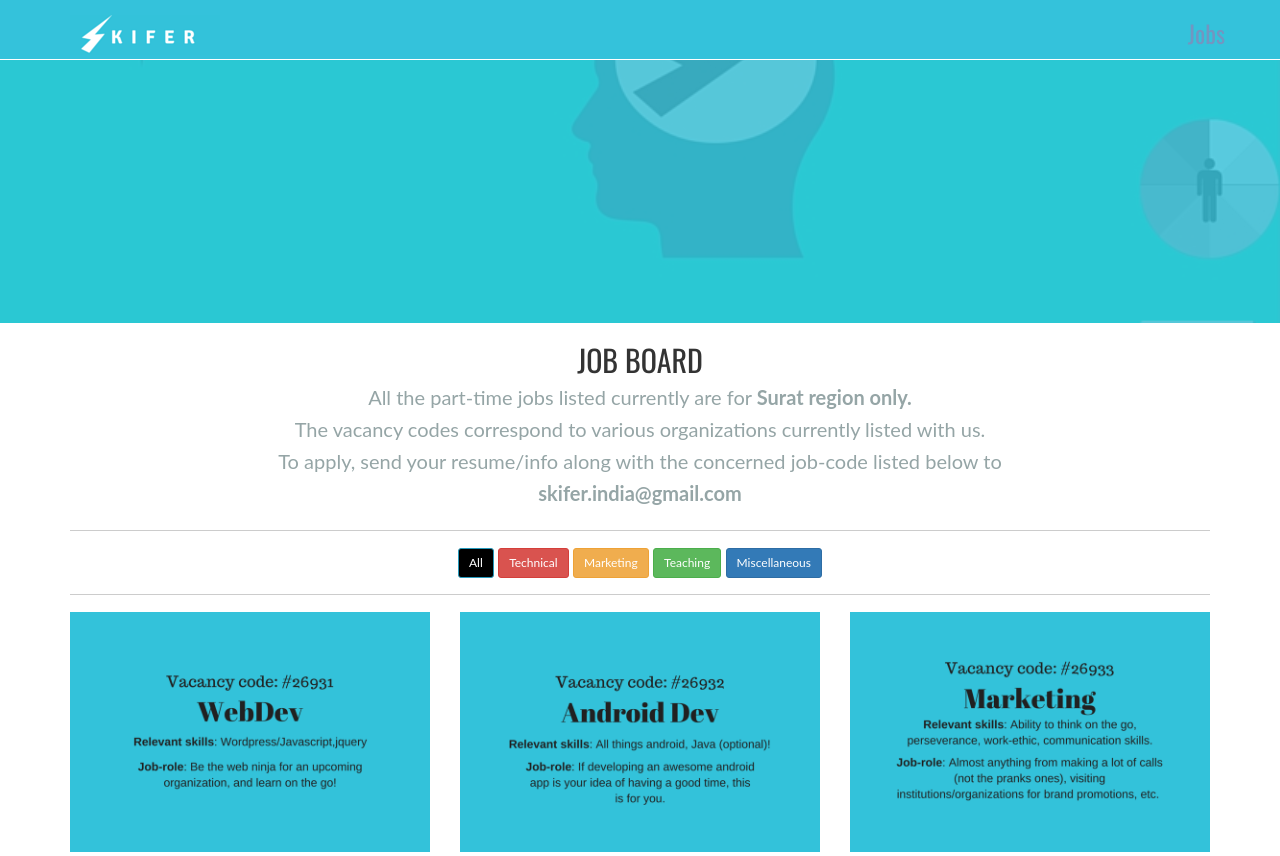
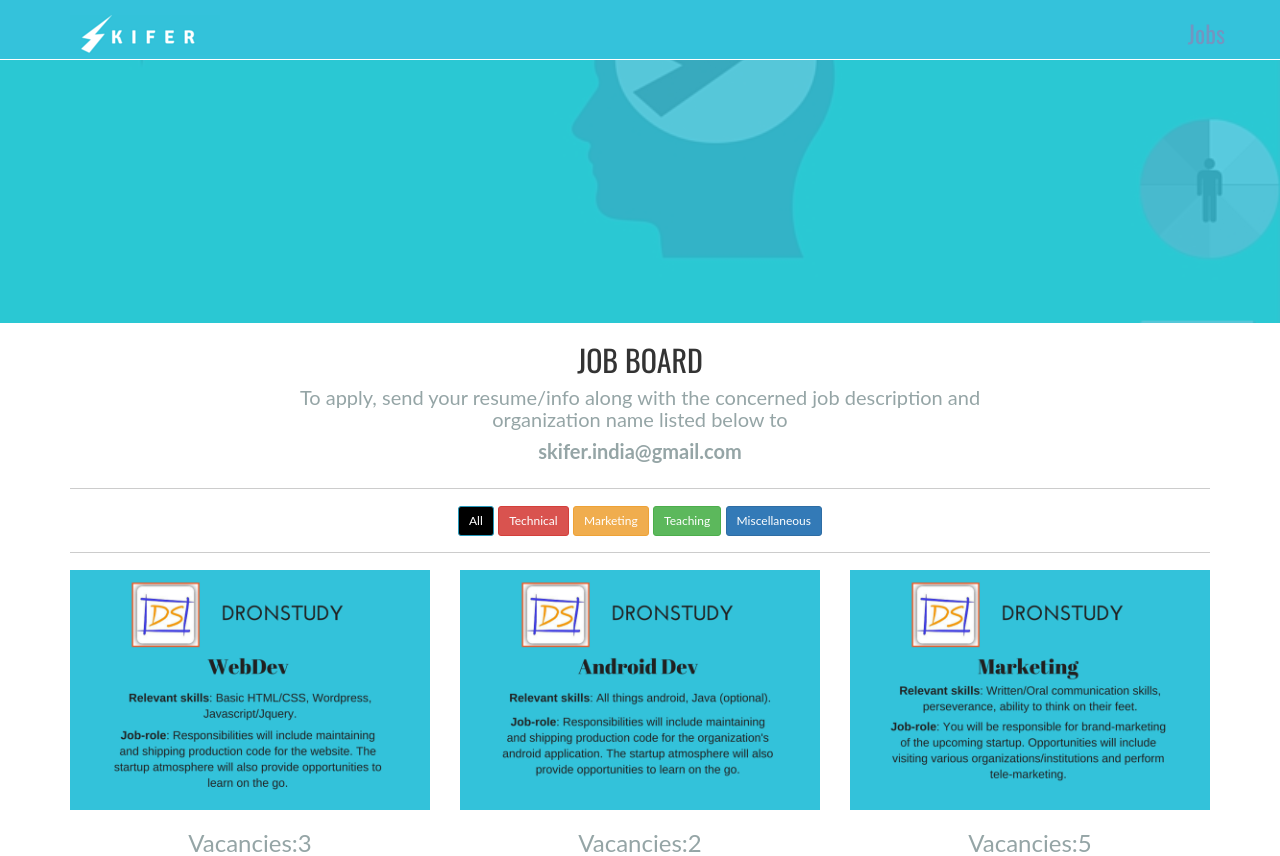
Before and after one commit to analyticalmonk/skifer_code, a Django app: template templates/jobs.html in a window 1280 px wide. Shown: the top 856 px of the page. Run offline with Django 3.2, Linux system fonts and the light colour scheme; the template is opened without the code that fills it, so the values that code supplies are empty; some libraries are stand-ins or nearby versions.

Commit message:
Modified the job board by adding the organization names in the listings

```diff
--- a/templates/jobs.html
+++ b/templates/jobs.html
@@ -113,9 +113,7 @@
         <div class="row text-center">
             <div class="col-md-8 col-md-offset-2 col-sm-8 col-sm-offset-2">
                 <h2 style = "font-family:Oswald">JOB BOARD</h2>
-                <h4>All the part-time jobs listed currently are for <strong>Surat region only.</strong></h4>
-                <h4>The vacancy codes correspond to various organizations currently listed with us.</h4>
-                <h4>To apply, send your resume/info along with the concerned job-code listed below to</h4>
+                <h4>To apply, send your resume/info along with the concerned job description and organization name listed below to</h4>
                 <h4><strong>skifer.india@gmail.com</strong></h4>
             </div>
 
@@ -138,7 +136,7 @@
         <div class="row text-center" id="portfolio-div">
 
             <div class="col-md-4 col-sm-4 technical">
-                 <!-- Just pass categories name in to the divs to make it in that category ( for ex: this is of html category) -->
+                 <!-- Just pass categories name in to the divs to make it in that category ( for ex: this is of technical category) -->
 
 
                 <a class="fancybox-media" title="Skifer Jobs" href="{%static './img/vacancy1.png'%}">
```
Also changed, not shown: static/static_dirs/img/vacancy1.png, static/static_dirs/img/vacancy2.png, static/static_dirs/img/vacancy3.png, static/static_dirs/img/vacancy4.png, static/static_dirs/img/vacancy5.png, 6 other files.
